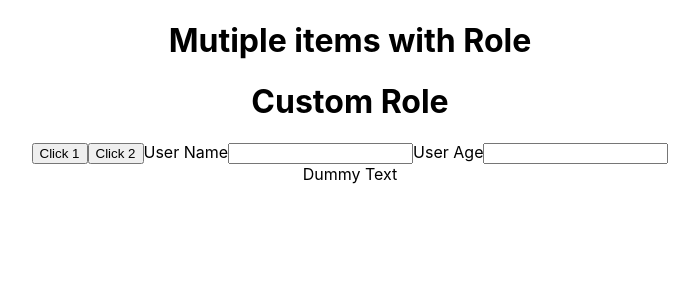
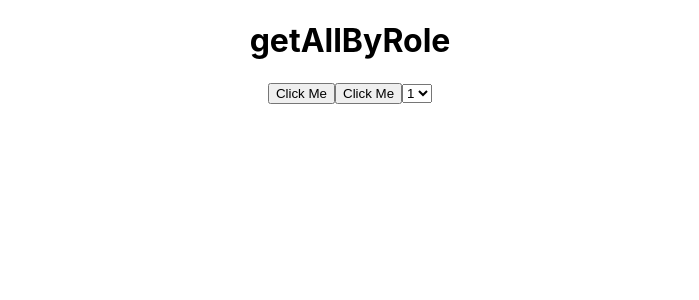
Before and after one commit to ritikkamboj/React-Testing, a React (Create React App) app: page / in a window 1280 px wide. Shown: the top 300 px of the page, without its empty margins (290-989 px from the left). Built offline with nearby package versions, Linux system fonts and the light colour scheme.

Commit message:
tst with getAllByRoles on multiple same elements

```diff
--- a/src/App.js
+++ b/src/App.js
@@ -12,16 +12,15 @@ function App() {
 
   return (
     <div className="App">
-      <h1>Mutiple items with Role</h1>
-      <h1>Custom Role </h1>
-      <button>Click 1</button>
-      <button>Click 2</button>
-      <label htmlFor="input1">User Name</label>
-      <input type="text" id='input1' />
-      <label htmlFor="input2">User Age</label>
-      <input type="text" id='input2' />
-      <div role='dummy'>Dummy Text </div>
+      <h1>getAllByRole</h1>
+      <button>Click Me</button>
+      <button>Click Me</button>
 
+      <select name="" id="">
+        <option value="">1</option>
+        <option value="">2</option>
+        <option value="">3</option>
+      </select>
 
 
     </div>
```
Also changed, not shown: 1 other file (tests, documents, lock files or other folders).
